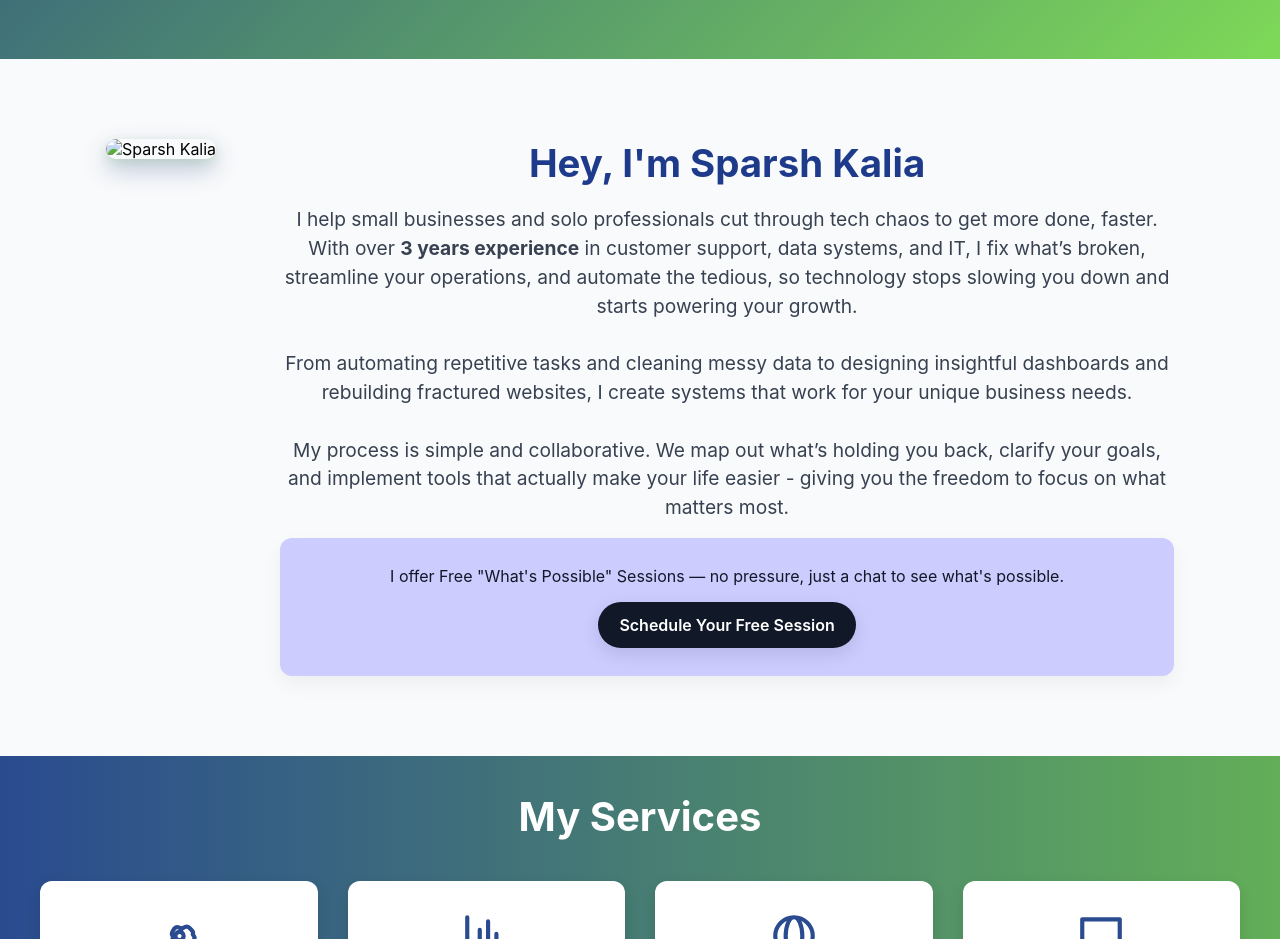
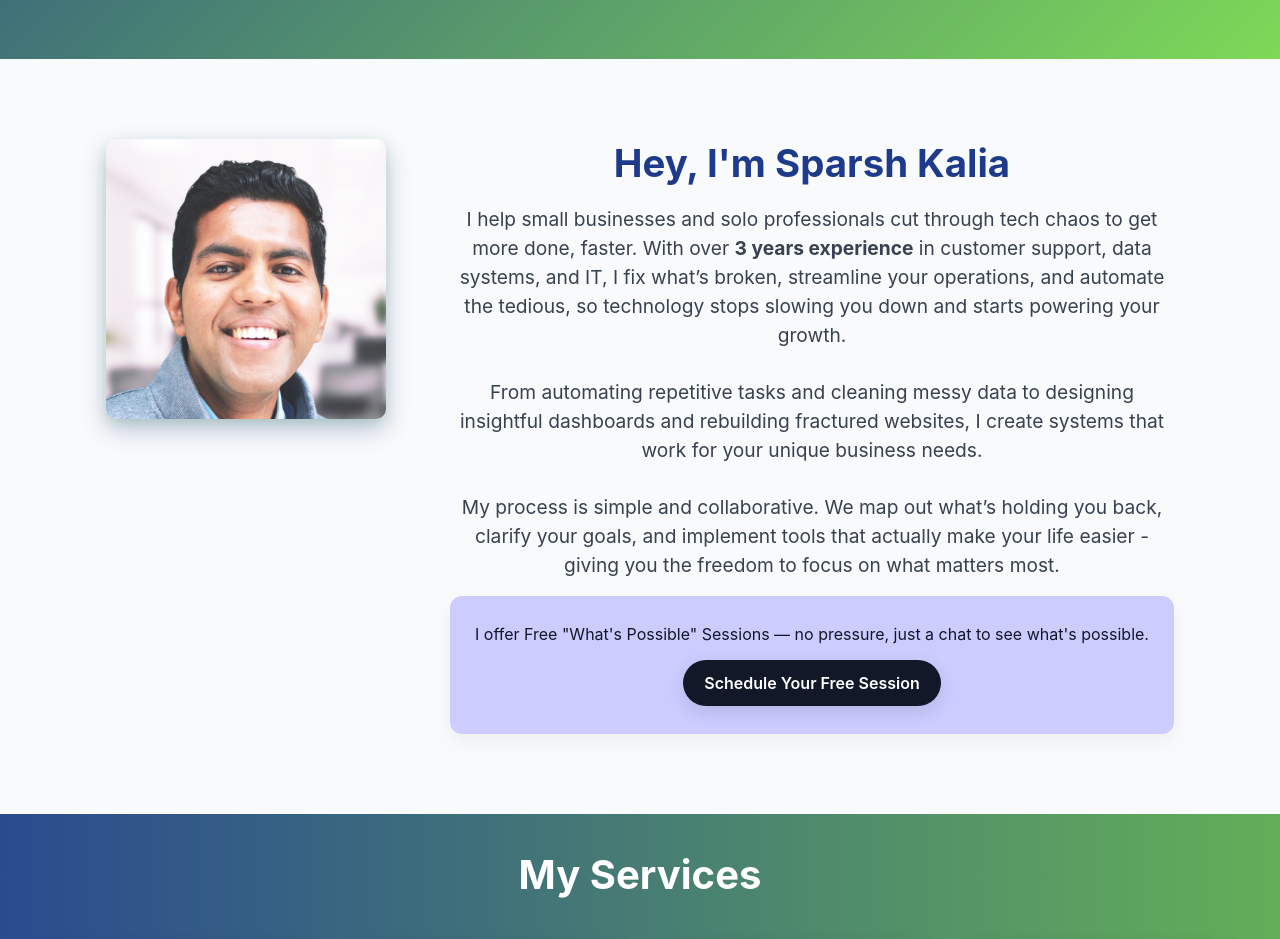
Before and after one commit to sdivers1/Business-Website, a plain HTML site: page index.html in a window 1280 px wide. Shown: the part 1920-2859 px from the top of the page. Drawn offline with Linux system fonts and the light colour scheme.

Commit message:
Update index.html

```diff
--- a/index.html
+++ b/index.html
@@ -121,7 +121,7 @@
   <div class="container about-content">
     <!-- Left column: Profile Photo -->
     <div class="about-image">
-      <img src="images/profile.jpg" alt="Sparsh Kalia">
+      <img src="profile.jpg" alt="Sparsh Kalia">
     </div>
 
     <!-- Right column: Text + Card -->
```
